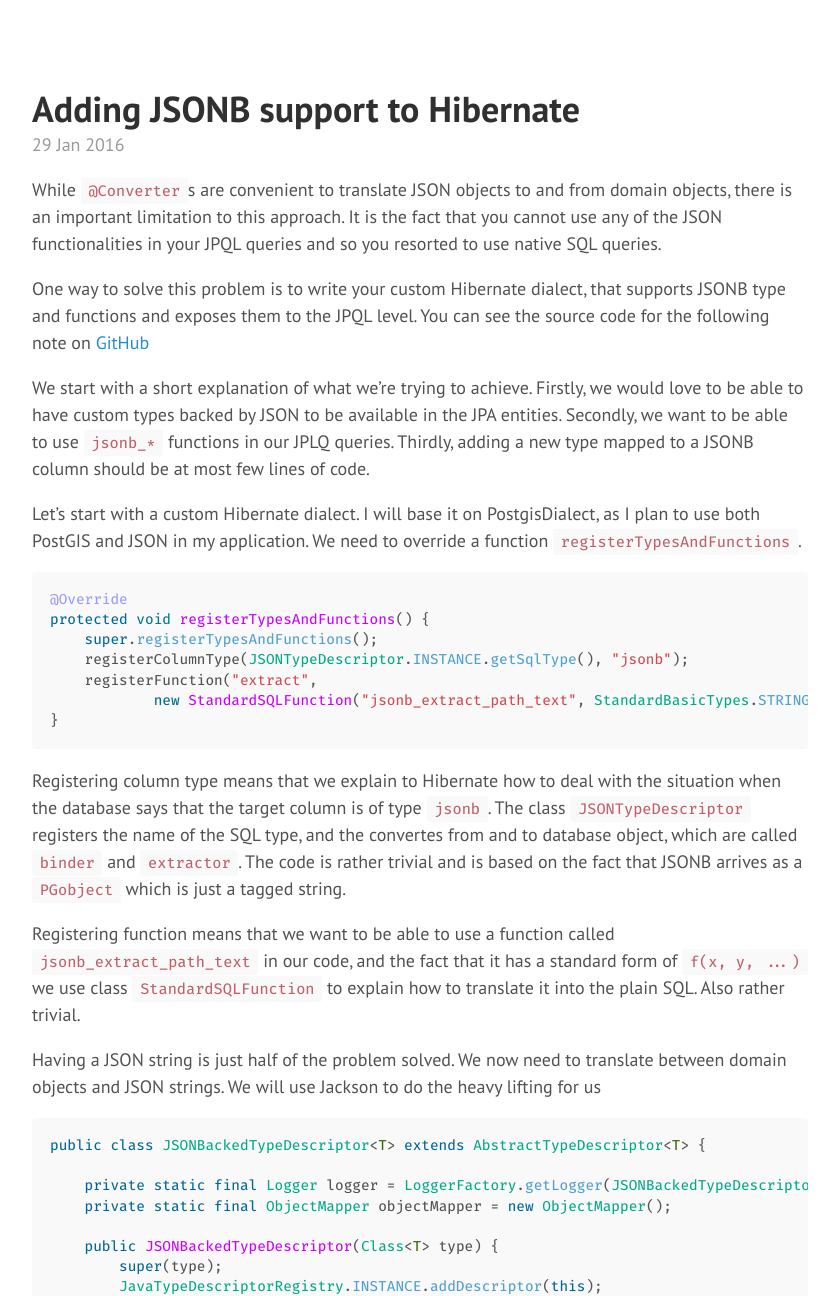
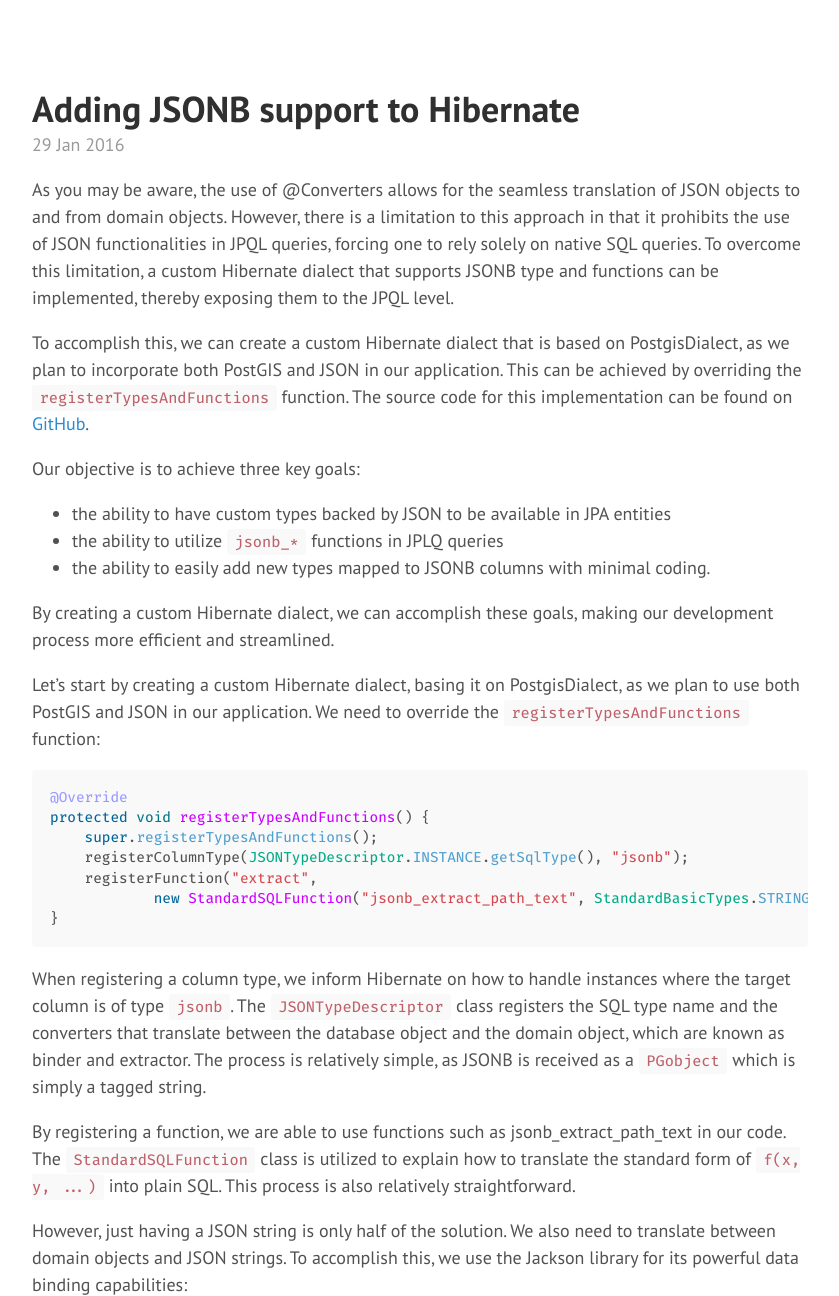
Before and after one commit to vasily-kartashov/vasily-kartashov.github.io, a Jekyll site: the page built from _posts/2016-01-29-adding-jsonb-support-to-hibernate.md, in a window 1280 px wide and 1400 px high, cut to the strip 104-1400 px from the top of the window. Shown: the whole strip, without its empty margins (382-1221 px from the left). Built offline with Jekyll 4.4.1, drawn with Linux system fonts in a browser that asks for light colours; some web fonts are replaced; some of the changed text lies outside the part shown.

Commit message:
cleaning up

````diff
--- a/_posts/2016-01-29-adding-jsonb-support-to-hibernate.md
+++ b/_posts/2016-01-29-adding-jsonb-support-to-hibernate.md
@@ -4,16 +4,19 @@ title: Adding JSONB support to Hibernate
 tags: hibernate postgresql
 ---
 
-While `@Converter`s are convenient to translate JSON objects to and from domain objects, there is an important limitation to this approach.
-It is the fact that you cannot use any of the JSON functionalities in your JPQL queries and so you resorted to use native SQL queries.
+As you may be aware, the use of @Converters allows for the seamless translation of JSON objects to and from domain objects. However, there is a limitation to this approach in that it prohibits the use of JSON functionalities in JPQL queries, forcing one to rely solely on native SQL queries. To overcome this limitation, a custom Hibernate dialect that supports JSONB type and functions can be implemented, thereby exposing them to the JPQL level.
 
-One way to solve this problem is to write your custom Hibernate dialect, that supports JSONB type and functions and exposes them to the JPQL level.
-You can see the source code for the following note on [GitHub](https://github.com/vasily-kartashov/postgis-spring-data-jpa-example/commit/8e2409def78b611bcb3d18d070e36ab65c61443f)
+To accomplish this, we can create a custom Hibernate dialect that is based on PostgisDialect, as we plan to incorporate both PostGIS and JSON in our application. This can be achieved by overriding the `registerTypesAndFunctions` function. The source code for this implementation can be found on [GitHub](https://github.com/vasily-kartashov/postgis-spring-data-jpa-example/commit/8e2409def78b611bcb3d18d070e36ab65c61443f).
 
-We start with a short explanation of what we're trying to achieve. Firstly, we would love to be able to have custom types backed by JSON to be available in the JPA entities.
-Secondly, we want to be able to use `jsonb_*` functions in our JPLQ queries. Thirdly, adding a new type mapped to a JSONB column should be at most few lines of code.
+Our objective is to achieve three key goals:
 
-Let's start with a custom Hibernate dialect. I will base it on PostgisDialect, as I plan to use both PostGIS and JSON in my application. We need to override a function `registerTypesAndFunctions`.
+* the ability to have custom types backed by JSON to be available in JPA entities
+* the ability to utilize `jsonb_*` functions in JPLQ queries
+* the ability to easily add new types mapped to JSONB columns with minimal coding.
+
+By creating a custom Hibernate dialect, we can accomplish these goals, making our development process more efficient and streamlined.
+
+Let's start by creating a custom Hibernate dialect, basing it on PostgisDialect, as we plan to use both PostGIS and JSON in our application. We need to override the `registerTypesAndFunctions` function:
 
 ```java
 @Override
@@ -25,14 +28,11 @@ protected void registerTypesAndFunctions() {
 }
 ```
 
-Registering column type means that we explain to Hibernate how to deal with the situation when the database says that the target column is of type `jsonb`.
-The class `JSONTypeDescriptor` registers the name of the SQL type, and the convertes from and to database object, which are called `binder` and `extractor`.
-The code is rather trivial and is based on the fact that JSONB arrives as a `PGobject` which is just a tagged string.
+When registering a column type, we inform Hibernate on how to handle instances where the target column is of type `jsonb`. The `JSONTypeDescriptor` class registers the SQL type name and the converters that translate between the database object and the domain object, which are known as binder and extractor. The process is relatively simple, as JSONB is received as a `PGobject` which is simply a tagged string.
 
-Registering function means that we want to be able to use a function called `jsonb_extract_path_text` in our code, and the fact that it has a standard form of
-`f(x, y, ...)` we use class `StandardSQLFunction` to explain how to translate it into the plain SQL. Also rather trivial.
+By registering a function, we are able to use functions such as jsonb_extract_path_text in our code. The `StandardSQLFunction` class is utilized to explain how to translate the standard form of `f(x, y, ...)` into plain SQL. This process is also relatively straightforward.
 
-Having a JSON string is just half of the problem solved. We now need to translate between domain objects and JSON strings. We will use Jackson to do the heavy lifting for us
+However, just having a JSON string is only half of the solution. We also need to translate between domain objects and JSON strings. To accomplish this, we use the Jackson library for its powerful data binding capabilities:
 
 ```java
 public class JSONBackedTypeDescriptor<T> extends AbstractTypeDescriptor<T> {
@@ -95,13 +95,11 @@ public class JSONBackedTypeDescriptor<T> extends AbstractTypeDescriptor<T> {
 }
 ```
 
-The intricacies of wrapping and unwrapping escape me, so I just based my design on other custom types from PostGIS dialect.
-
-The next step is to chain the two converters together:
+To ensure seamless integration, it is essential to link our two converters together.
 
     Domain Object <-- JavaTypeDescriptor --> String <-- SqlTypeDescriptor --> JSONP
 
-We create an abstract class that chains two descriptors together:
+This includes creating a connection between the domain object, the `JavaTypeDescriptor`, the string representation, the `SqlTypeDescriptor`, and finally, the JSONP format. By creating an abstract class that facilitates this connection, we can ensure a smooth integration process:
 
 ```java
 public abstract class JSONBackedType<T> extends AbstractSingleColumnStandardBasicType<T> {
@@ -122,7 +120,7 @@ public abstract class JSONBackedType<T> extends AbstractSingleColumnStandardBasi
 }
 ```
 
-This is all the non-domain specific code that we need. We can now proceed with our entities and repositories. Let's define a `Device` entity
+With all the necessary non-domain specific code in place, we can now proceed to create our entities and repositories. Let's take a look at our `Device` entity, defined as follows:
 
 ```java
 @Entity
@@ -144,7 +142,7 @@ public class Device {
 }
 ```
 
-And an embedded `Status` object
+The `Device` entity is accompanied by an embedded `Status` object, which is defined as follows:
 
 ```java
 public class Status {
@@ -157,7 +155,7 @@ public class Status {
 }
 ```
 
-And now let's define the `StatusType` that would bind the Java and SQL type descriptors
+To link the Java and SQL type descriptors, we have defined the `StatusType` class, which extends the `JSONBackedType` class:
 
 ```java
 public class StatusType extends JSONBackedType<Status> {
@@ -171,7 +169,7 @@ public class StatusType extends JSONBackedType<Status> {
 }
 ```
 
-So now we can start using JSONB in our queries. For example we can easily find all the devices with state of charge greater than 10%
+With our custom Hibernate dialect in place, we can now seamlessly integrate JSONB functionality into our JPQL queries. For instance, we can easily retrieve all devices with a state of charge greater than 10% by utilizing the following query within our `DeviceRepository` interface:
 
 ```java
 public interface DeviceRepository extends CrudRepository<Device, String> {
@@ -183,7 +181,7 @@ public interface DeviceRepository extends CrudRepository<Device, String> {
 }
 ```
 
-The JPQL query will be tranlated in the following SQL query
+This JPQL query will be translated into the following SQL query:
 
 ```sql
 select device0_.id as id1_0_,
@@ -193,4 +191,4 @@ select device0_.id as id1_0_,
  where cast(jsonb_extract_path_text(device0_.status, 'stateOfCharge') as float4) > 0.1
 ```
 
-Which is pretty much what I wanted in the first place.
+This implementation effectively achieves our goal of integrating JSONB functionality into our JPQL queries, allowing for easy and efficient data retrieval from our devices.
````
Also changed, not shown: _posts/2015-12-27-more-on-postgres-and-json.md (+11 -10 lines), _posts/2015-12-31-postgis-for-very-impatient.md (+11 -16 lines).
